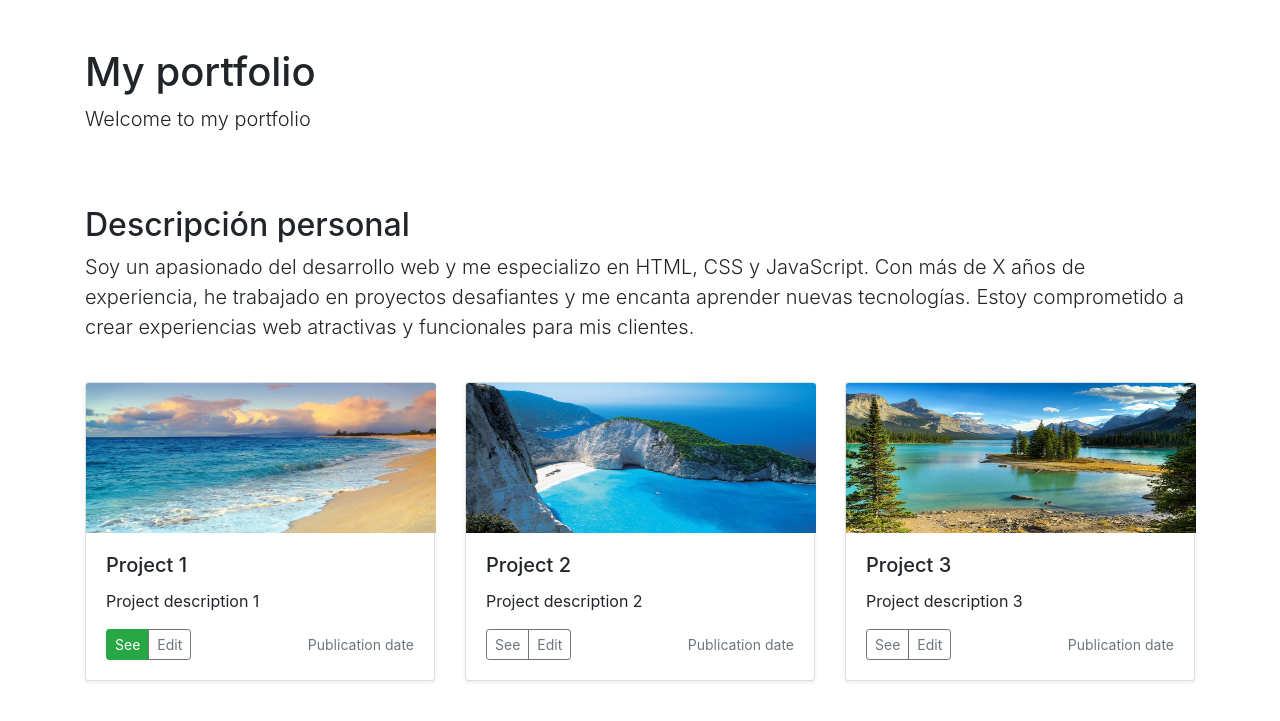
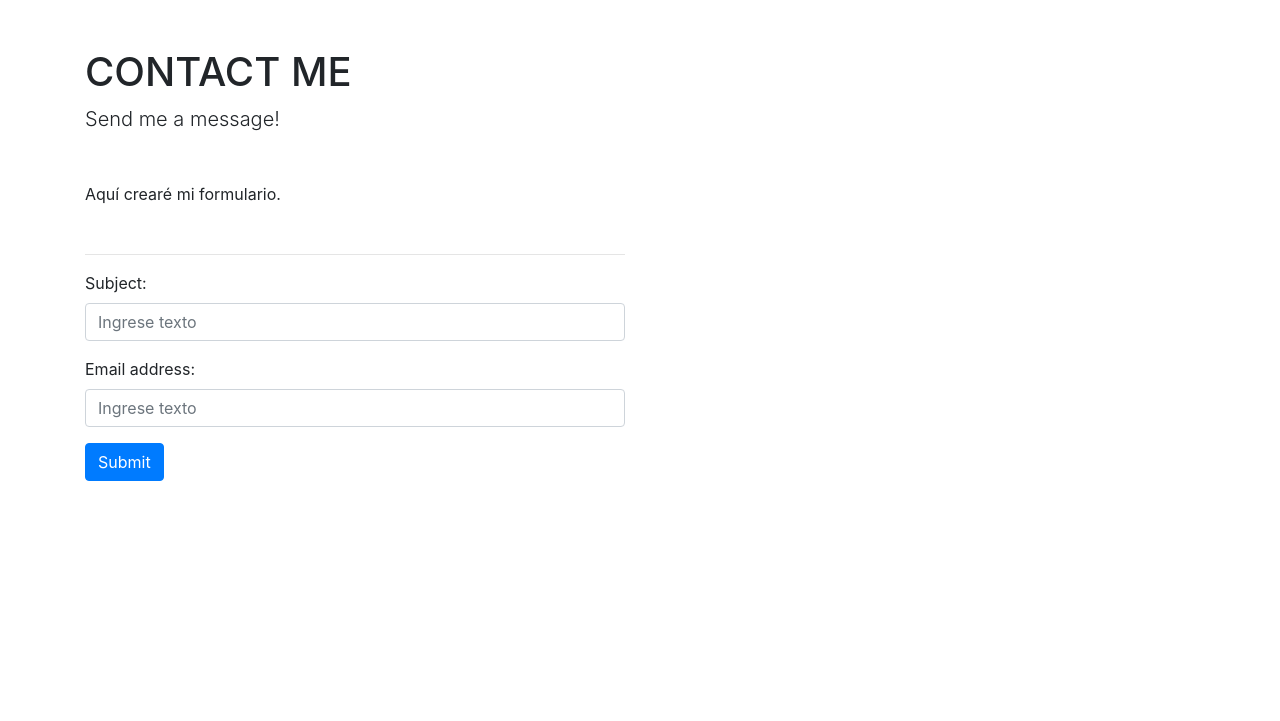
Before and after one commit to linuxmel27/website-portfolio-flask, a Flask app: page /contact in a window 1280 px wide. Shown: the part 56-777 px from the top of the page. Run offline with Flask 3, Linux system fonts and the light colour scheme; some libraries are stand-ins or nearby versions.

Commit message:
Updating changes

```diff
--- a/templates/contact.html
+++ b/templates/contact.html
@@ -2,64 +2,30 @@
 
 {% block content %}
 <div class="container my-5">
-    <h1>My portfolio</h1>
-    <p class="lead">Welcome to my portfolio</p>
+    <h1>CONTACT ME</h1>
+    <p class="lead">Send me a message!</p>
 </div>
-
-  <section class="container py-4">
-    <h2>Descripción personal</h2>
-    <p class="lead">Soy un apasionado del desarrollo web y me especializo en HTML, CSS y JavaScript. Con más de X años de experiencia, he trabajado en proyectos desafiantes y me encanta aprender nuevas tecnologías. Estoy comprometido a crear experiencias web atractivas y funcionales para mis clientes.</p>
-  </section>
 
 <div class="container">
     <div class="row">
-        <div class="col-md-4">
-            <div class="card mb-4 shadow-sm">
-                <img src="{{ url_for('static', filename='images/image1.jpg') }}" class="card-img-top custom-img" alt="...">
-                <div class="card-body">
-                    <h5 class="card-title">Project 1</h5>
-                    <p class="card-text">Project description 1</p>
-                    <div class="d-flex justify-content-between align-items-center">
-                        <div class="btn-group">
-                            <button type="button" class="btn btn-sm btn-success">See</button>
-                            <button type="button" class="btn btn-sm btn-outline-secondary">Edit</button>
-                        </div>
-                        <small class="text-muted">Publication date</small>
+        <div class="col-md-6">
+            <p>
+                Aquí crearé mi formulario.
+                <div class="container mt-5"></div>
+            <hr/>
+                <form>
+                    <div class="form-group">
+                        <label for="caja1">Subject:</label>
+                        <input type="text" class="form-control" id="caja1" placeholder="Ingrese texto">
                     </div>
+                    <div class="form-group">
+                        <label for="caja2">Email address:</label>
+                        <input type="text" class="form-control" id="caja2" placeholder="Ingrese texto">
+                    </div>
+                    <button type="submit" class="btn btn-primary">Submit</button>
+                </form>
                 </div>
-            </div>
-        </div>
-        <div class="col-md-4">
-            <div class="card mb-4 shadow-sm">
-                <img src="{{ url_for('static', filename='images/image2.jpg') }}" class="card-img-top custom-img" alt="...">
-                <div class="card-body">
-                    <h5 class="card-title">Project 2</h5>
-                    <p class="card-text">Project description 2</p>
-                    <div class="d-flex justify-content-between align-items-center">
-                        <div class="btn-group">
-                            <button type="button" class="btn btn-sm btn-outline-secondary">See</button>
-                            <button type="button" class="btn btn-sm btn-outline-secondary">Edit</button>
-                        </div>
-                        <small class="text-muted">Publication date</small>
-                    </div>
-                </div>
-            </div>
-        </div>
-        <div class="col-md-4">
-            <div class="card mb-4 shadow-sm">
-                <img src="{{ url_for('static', filename='images/image3.jpg') }}" class="card-img-top custom-img" alt="...">
-                <div class="card-body">
-                    <h5 class="card-title">Project 3</h5>
-                    <p class="card-text">Project description 3</p>
-                    <div class="d-flex justify-content-between align-items-center">
-                        <div class="btn-group">
-                            <button type="button" class="btn btn-sm btn-outline-secondary">See</button>
-                            <button type="button" class="btn btn-sm btn-outline-secondary">Edit</button>
-                        </div>
-                        <small class="text-muted">Publication date</small>
-                    </div>
-                </div>
-            </div>
+            </p>
         </div>
     </div>
 </div>
```
